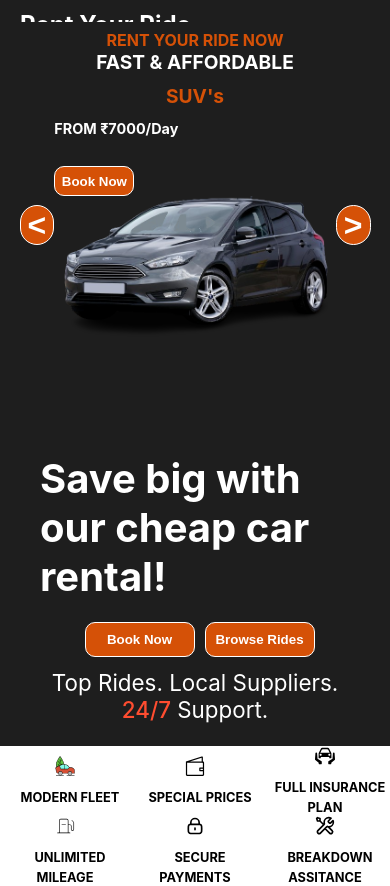
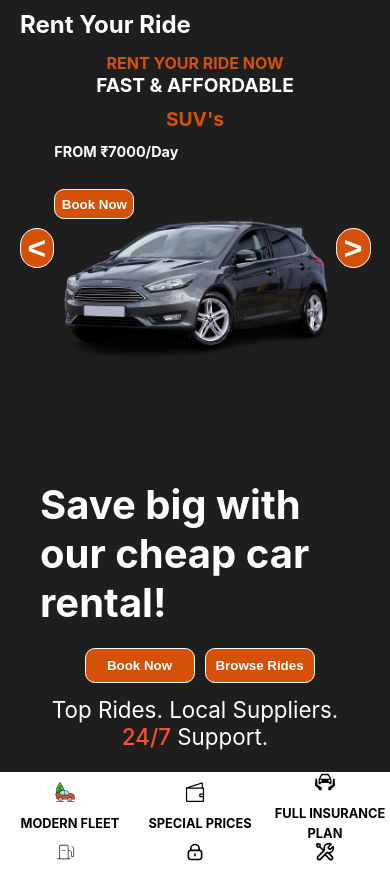
Before and after one commit to viren-01/rent-your-ride, a React (Create React App) app in the folder frontend/: page / in a window 390 px wide. Built offline with nearby package versions, Linux system fonts and the light colour scheme; no server answers.

Commit message:
Update: Adding responsive layout for home

```diff
--- a/frontend/src/Home.css
+++ b/frontend/src/Home.css
@@ -1,13 +1,18 @@
 .container {
     display: flex;
     flex-direction: column;
-    height: 91vh;
-    justify-content: center;
+    height: 92vh;
+    justify-content: space-between;
+    box-sizing: border-box;
+    overflow: scroll;
 }
 
 .black,
 .white {
     flex: 1;
+    display: flex;
+    justify-content: center;
+    align-items: center;
 }
 
 .black {
@@ -17,3 +22,27 @@
 .white {
     background-color: white;
 }
+
+@media screen and (max-width: 768px) {
+    .container {
+        height: auto;
+    }
+
+    .black,
+    .white {
+        flex: none;
+        width: 100%;
+    }
+}
+
+@media screen and (max-height: 768px) {
+    .container {
+        height: auto;
+    }
+
+    .black,
+    .white {
+        flex: none;
+        height: auto;
+    }
+}
--- a/frontend/src/SliderBottom.css
+++ b/frontend/src/SliderBottom.css
@@ -62,7 +62,6 @@
     grid-template-columns: repeat(3, 1fr);
     width: 100%;
     border: 0 1px solid #a49a93;
-    border-radius: 20px;
     margin-bottom: -42px;
 }
 
```
